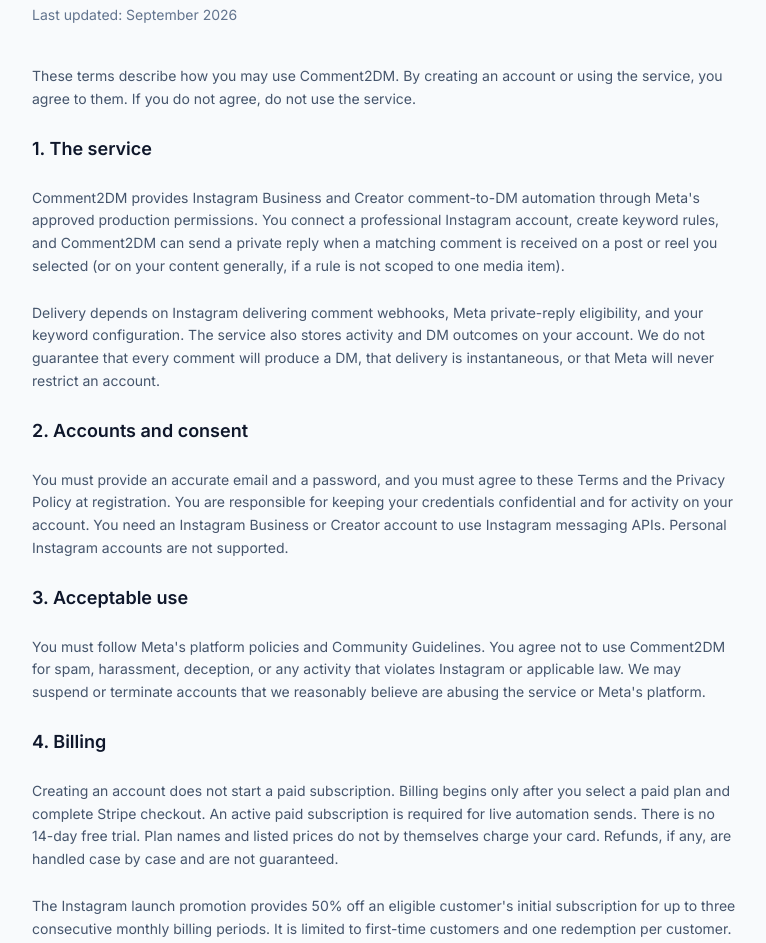
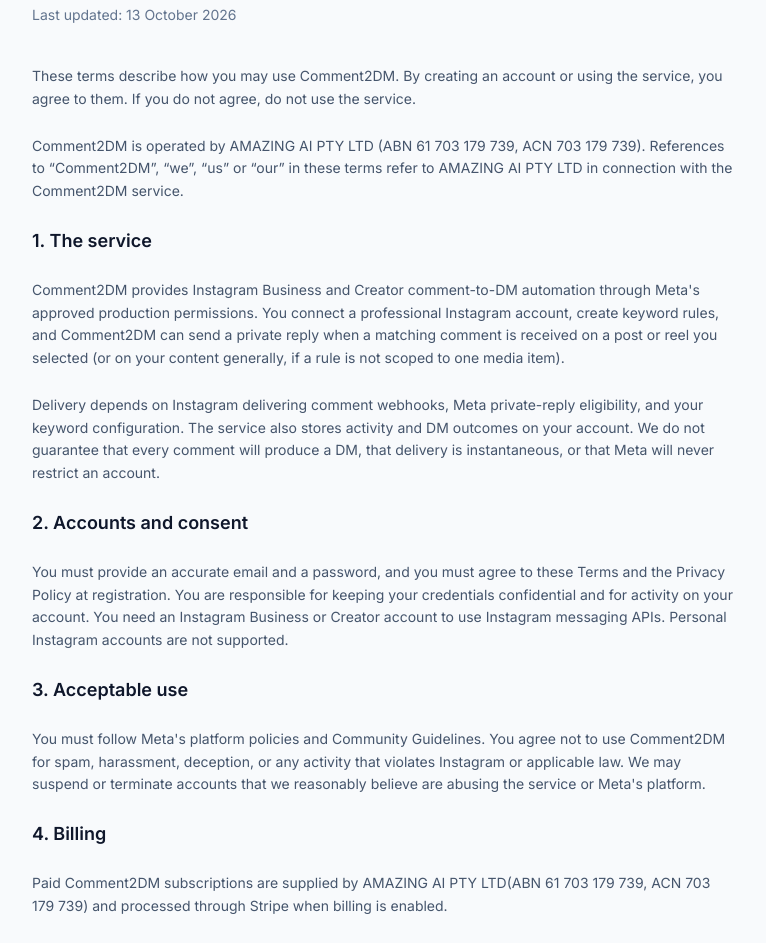
Before and after one commit to brijeshpatelriskyboy/insta-autodm, a Next.js app in the folder frontend/: page /terms in a window 1280 px wide. Shown: the part 220-1163 px from the top of the page, without its empty margins (256-1022 px from the left). Built offline with nearby package versions, Linux system fonts and the light colour scheme; no server answers.

Commit message:
Add Comment2DM company details to Terms

```diff
--- a/frontend/src/app/(marketing)/terms/page.tsx
+++ b/frontend/src/app/(marketing)/terms/page.tsx
@@ -14,13 +14,21 @@ export default function TermsPage() {
         <h1 className="text-3xl font-semibold tracking-tight text-slate-900">
           Terms of Service
         </h1>
-        <p className="mt-4 text-sm text-slate-500">Last updated: September 2026</p>
+        <p className="mt-4 text-sm text-slate-500">Last updated: 13 October 2026</p>
 
         <div className="prose prose-slate mt-10 max-w-none space-y-6 text-sm leading-relaxed text-slate-600">
           <p>
             These terms describe how you may use {siteConfig.name}. By creating an
             account or using the service, you agree to them. If you do not agree,
             do not use the service.
+          </p>
+
+          <p>
+            {siteConfig.name} is operated by {siteConfig.legalName} (ABN{" "}
+            {siteConfig.abn}, ACN {siteConfig.acn}). References to
+            &ldquo;Comment2DM&rdquo;, &ldquo;we&rdquo;, &ldquo;us&rdquo; or
+            &ldquo;our&rdquo; in these terms refer to {siteConfig.legalName} in
+            connection with the Comment2DM service.
           </p>
 
           <h2 className="text-lg font-semibold text-slate-900">1. The service</h2>
@@ -60,6 +68,11 @@ export default function TermsPage() {
           </p>
 
           <h2 className="text-lg font-semibold text-slate-900">4. Billing</h2>
+          <p>
+            Paid Comment2DM subscriptions are supplied by {siteConfig.legalName}
+            (ABN {siteConfig.abn}, ACN {siteConfig.acn}) and processed through
+            Stripe when billing is enabled.
+          </p>
           <p>
             Creating an account does not start a paid subscription. Billing begins
             only after you select a paid plan and complete Stripe checkout. An
```
